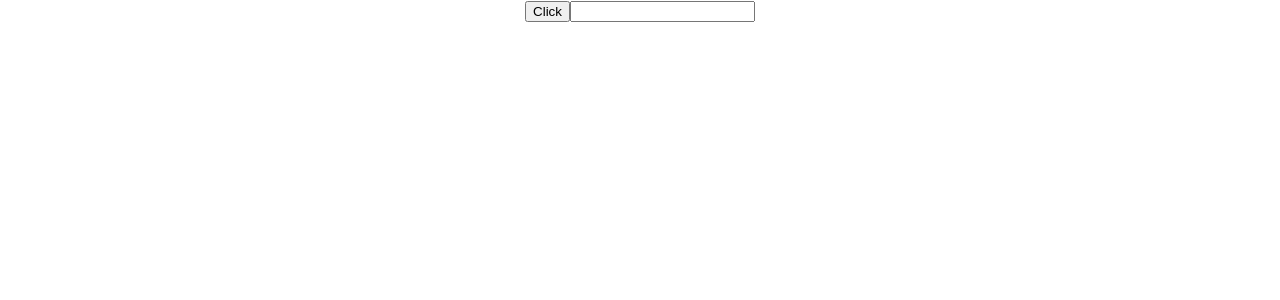
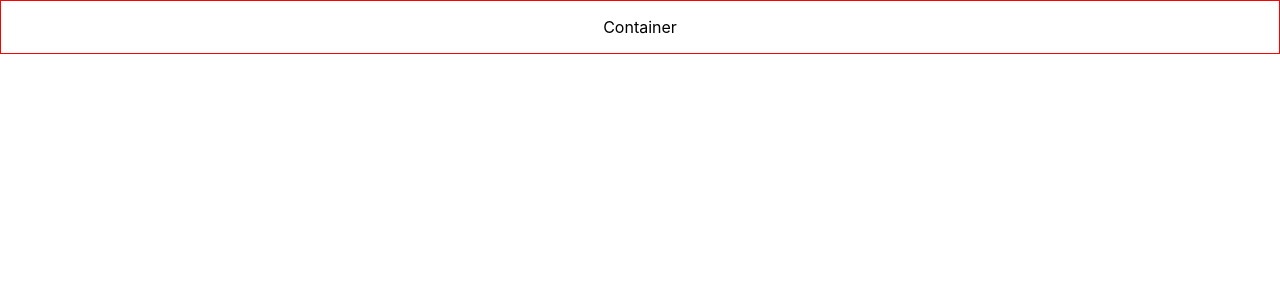
Before and after one commit to Aadarsh805/react-typescript, a React (Create React App) app: page / in a window 1280 px wide. Shown: the top 300 px of the page. Built offline with nearby package versions, Linux system fonts and the light colour scheme.

Commit message:
styles props

```diff
--- a/src/App.tsx
+++ b/src/App.tsx
@@ -1,5 +1,6 @@
 import "./App.css";
 import Button from "./components/Button";
+import Container from "./components/Container";
 import Greet from "./components/Greet";
 import Heading from "./components/Heading";
 import Input from "./components/Input";
@@ -42,11 +43,13 @@
         <Heading>Oscar goes to Leonardo Decaprio</Heading>
       </Oscar>
       <Greet name="Aadarsh"  isLoggedIn={true} /> */}
-
+      {/*
       <Button
         handleClick={(event, id) => console.log("button clicked", event, id)}
       />
-      <Input value="" handleChange={(event) => console.log(event)} />
+      <Input value="" handleChange={(event) => console.log(event)} /> */}
+
+      <Container styles={{ border: "1px solid red", padding: "1rem" }} />
     </div>
   );
 }
--- /dev/null
+++ b/src/components/Container.tsx
@@ -0,0 +1,11 @@
+type ContainerProps = {
+  styles: React.CSSProperties;
+};
+
+const Container = (props: ContainerProps) => {
+  return (
+    <div style={props.styles}>Container</div>
+  );
+};
+
+export default Container;
```
